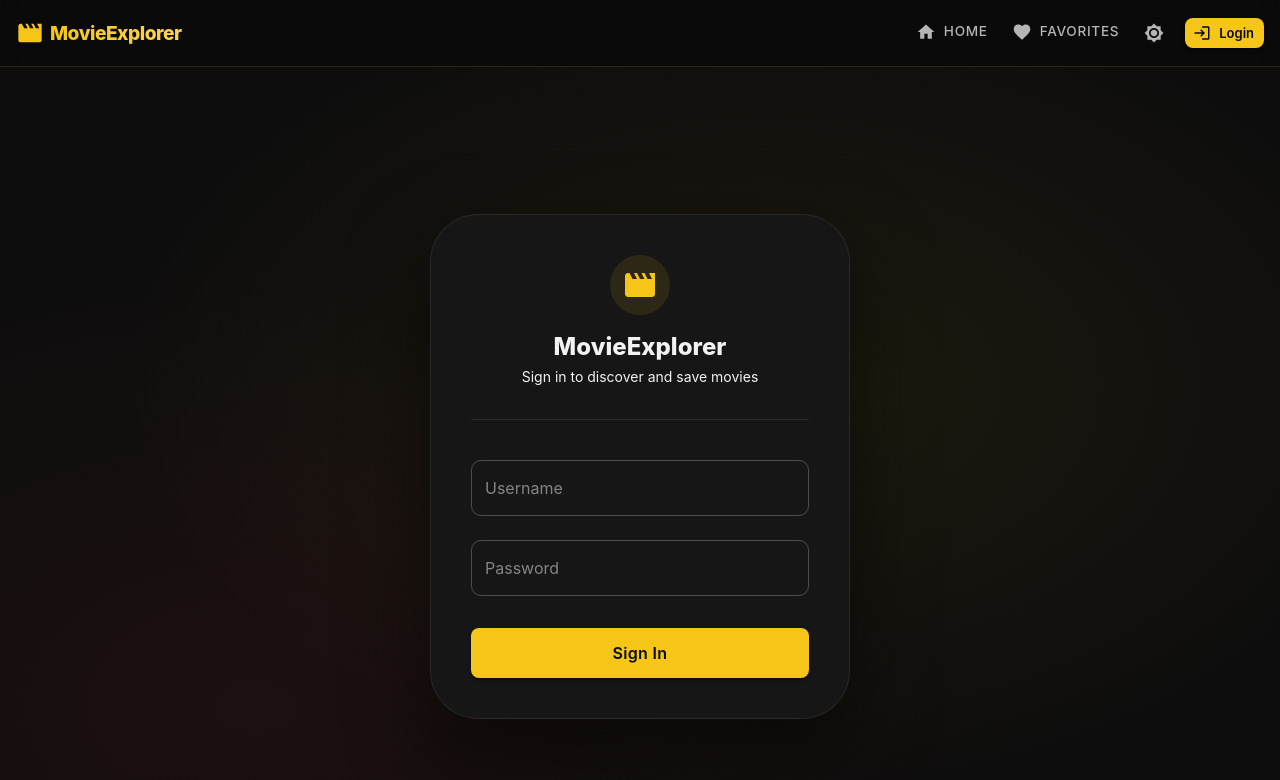
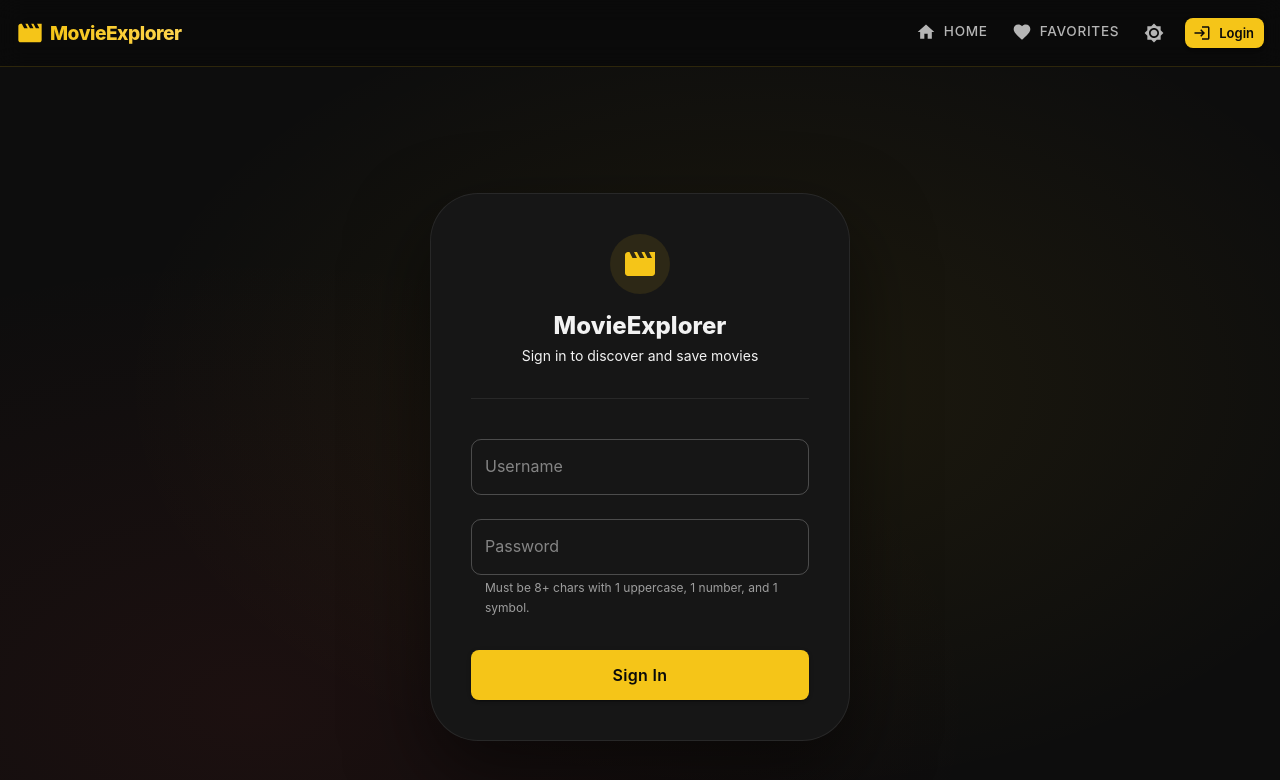
Before and after one commit to sanjanarathnyke/movie-explorer, a React (Create React App) app: page /login in a window 1280 px wide. Shown: the top 780 px of the page. Built offline with nearby package versions, Linux system fonts and the light colour scheme; no server answers.

Commit message:
feat: enforce strong password requirements on login page

```diff
--- a/src/pages/Login/Login.js
+++ b/src/pages/Login/Login.js
@@ -19,10 +19,25 @@ export default function Login() {
   const navigate                    = useNavigate();
   const { login }                   = useAuth();
 
+  const validatePassword = (pass) => {
+    if (pass.length < 8) return 'Password must be at least 8 characters long.';
+    if (!/[A-Z]/.test(pass)) return 'Password must contain at least one uppercase letter.';
+    if (!/[0-9]/.test(pass)) return 'Password must contain at least one number.';
+    if (!/[!@#$%^&*(),.?":{}|<>]/.test(pass)) return 'Password must contain at least one symbol.';
+    return null;
+  };
+
   const handleSubmit = (e) => {
     e.preventDefault();
     setError('');
     if (!username || !password) { setError('Both fields are required.'); return; }
+
+    const passError = validatePassword(password);
+    if (passError) {
+      setError(passError);
+      return;
+    }
+
     if (login(username, password)) { navigate('/'); }
     else { setError('Invalid username or password.'); }
   };
@@ -96,6 +111,8 @@ export default function Login() {
             required
             autoComplete="current-password"
             InputLabelProps={{ shrink: false }}
+            helperText="Must be 8+ chars with 1 uppercase, 1 number, and 1 symbol."
+            FormHelperTextProps={{ sx: { ml: 0, mt: 1, opacity: 0.8 } }}
             InputProps={{
               startAdornment: (
                 <InputAdornment position="start">
```
